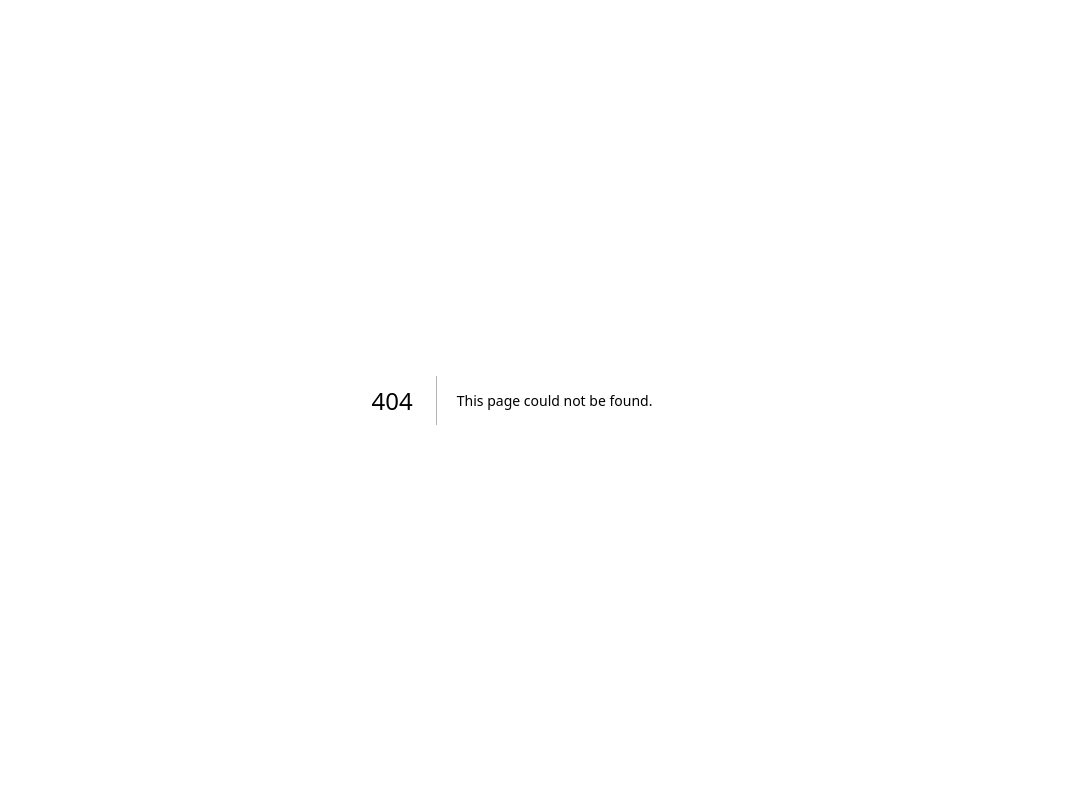
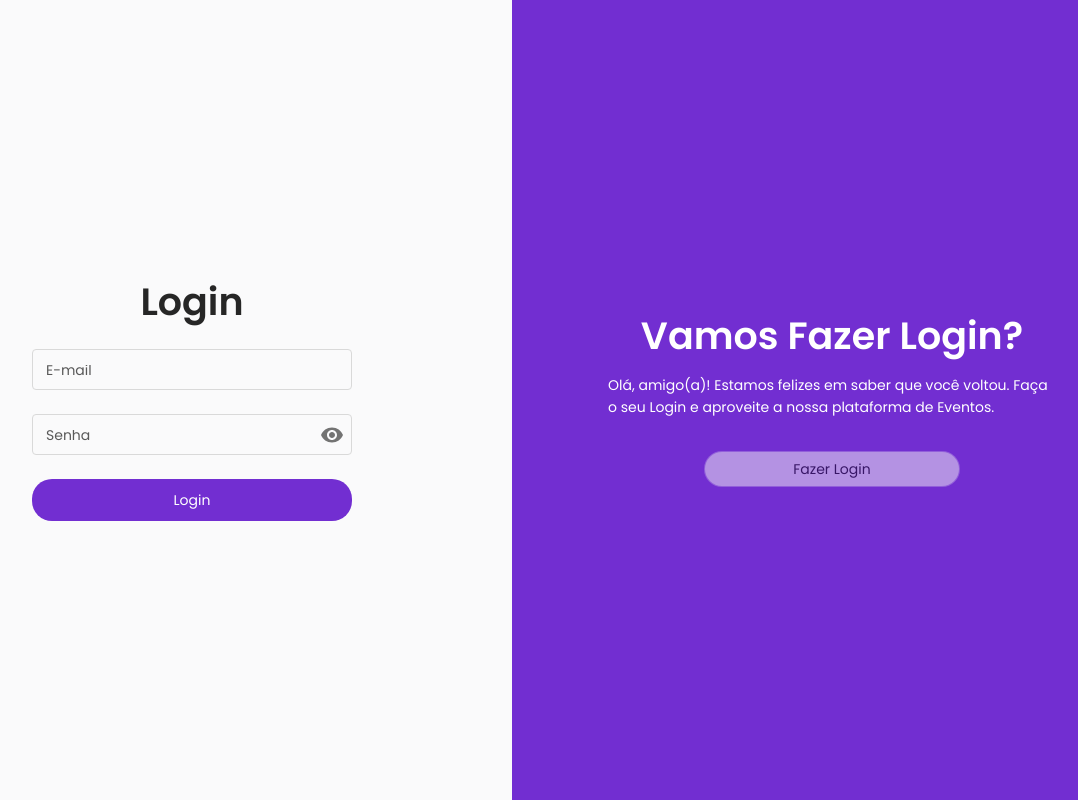
Before and after one commit to Ivisonj/IEvent-Frontend, a Next.js app in the folder ievent-frontend/: page /auth in a window 1280 px wide. Before the commit this address had no page. Shown: the whole page, without its empty margins (128-1206 px from the left). Built offline with nearby package versions, Linux system fonts and the light colour scheme; a web font is replaced by a local one.

Commit message:
feat: auth page creation

```diff
--- a/ievent-frontend/package.json
+++ b/ievent-frontend/package.json
@@ -13,6 +13,7 @@
     "@ant-design/icons": "^5.2.5",
     "@emotion/react": "^11.11.4",
     "@emotion/styled": "^11.11.0",
+    "@hookform/resolvers": "^3.3.4",
     "@mui/icons-material": "^5.15.12",
     "@mui/material": "^5.15.12",
     "@reduxjs/toolkit": "^2.2.1",
@@ -23,10 +24,12 @@
     "react-device-detect": "^2.2.3",
     "react-dom": "^18",
     "react-element-to-jsx-string": "^15.0.0",
+    "react-hook-form": "^7.51.3",
     "react-redux": "^9.1.0",
     "react-syntax-highlighter": "^15.5.0",
     "redux": "^5.0.1",
-    "simplebar-react": "^3.2.4"
+    "simplebar-react": "^3.2.4",
+    "zod": "^3.23.5"
   },
   "devDependencies": {
     "@types/lodash": "^4.14.197",
--- /dev/null
+++ b/ievent-frontend/src/app/auth/desktopAuthForm.tsx
@@ -0,0 +1,193 @@
+'use client'
+import { useState } from 'react'
+import { useForm } from 'react-hook-form'
+import { zodResolver } from '@hookform/resolvers/zod'
+import { VisibilityOff, Visibility } from '@mui/icons-material'
+import { z } from 'zod'
+import {
+  Box,
+  TextField,
+  Typography,
+  useTheme,
+  FormHelperText,
+  FormControl,
+  InputLabel,
+  OutlinedInput,
+  InputAdornment,
+  IconButton,
+} from '@mui/material'
+
+import IButton from '@/components/Ibutton'
+import TransparentButton from '@/components/transparentButton'
+
+const loginFormSchema = z.object({
+  email: z
+    .string()
+    .nonempty('Campo obrigatório')
+    .email('Formato de E-mail inválido'),
+  password: z
+    .string()
+    .nonempty('Campo obrigatório')
+    .min(4, 'No mínimo 4 caracteres'),
+})
+
+type loginFormData = z.infer<typeof loginFormSchema>
+
+const DesktopAuthForm = () => {
+  const theme = useTheme()
+  const [showPassword, setShowPassword] = useState(false)
+
+  const handleClickShowPassword = () => setShowPassword((show) => !show)
+
+  const handleMouseDownPassword = (
+    event: React.MouseEvent<HTMLButtonElement>,
+  ) => {
+    event.preventDefault()
+  }
+
+  const [isLogin, setIsLogin] = useState(true)
+
+  const handleClick = () => {
+    setIsLogin(!isLogin)
+  }
+
+  const {
+    register,
+    handleSubmit,
+    formState: { errors },
+  } = useForm<loginFormData>({
+    resolver: zodResolver(loginFormSchema),
+    mode: 'onChange',
+  })
+
+  const sendFormData = (data: any) => {
+    console.log(data)
+  }
+
+  const boxContent = isLogin
+    ? {
+      title: 'Vamos Fazer Login?',
+      message:
+        'Olá, amigo(a)! Estamos felizes em saber que você voltou. Faça o seu Login e aproveite a nossa plataforma de Eventos.',
+      buttonChildren: 'Fazer Login',
+    }
+    : {
+      title: 'Seja Bem-Vindo(a)!',
+      message:
+        'Olá, amigo(a)! Com alegria te apresento a nossa plataforma! Crie já a sua conta, gerencie seus evetos e aproveite. vamo ou bora?',
+      buttonChildren: 'Criar Conta',
+    }
+
+  return (
+    <Box width="100%" height="100%" display="flex">
+      <Box
+        position="relative"
+        left={isLogin ? `0%` : `50%`}
+        width="50%"
+        height="100%"
+        display="flex"
+        flexDirection="column"
+        justifyContent="center"
+        alignItems="center"
+        sx={{
+          bgcolor: 'inherit',
+          transition: theme.transitions.create('left', {
+            duration: theme.transitions.duration.standard,
+          }),
+        }}
+      >
+        <Typography variant="h1" mb={3}>
+          Login
+        </Typography>
+        <Box
+          width="50%"
+          height="auto"
+          display="flex"
+          justifyContent="center"
+          alignItems="center"
+        >
+          <Box
+            onSubmit={handleSubmit(sendFormData)}
+            component="form"
+            autoComplete="off"
+            width="100%"
+          >
+            <Box mb={3}>
+              <TextField
+                {...register('email')}
+                fullWidth
+                id="email-input"
+                label="E-mail"
+                variant="outlined"
+                error={Boolean(errors.email)}
+              />
+              {errors.email && (
+                <FormHelperText error>{errors.email.message}</FormHelperText>
+              )}
+            </Box>
+            <Box mb={3}>
+              <FormControl fullWidth variant="outlined">
+                <InputLabel htmlFor="outlined-adornment-password">
+                  Senha
+                </InputLabel>
+                <OutlinedInput
+                  {...register('password')}
+                  id="outlined-adornment-password"
+                  type={showPassword ? 'text' : 'password'}
+                  error={Boolean(errors.password)}
+                  endAdornment={
+                    <InputAdornment position="end">
+                      <IconButton
+                        aria-label="toggle password visibility"
+                        onClick={handleClickShowPassword}
+                        onMouseDown={handleMouseDownPassword}
+                        edge="end"
+                      >
+                        {showPassword ? <VisibilityOff /> : <Visibility />}
+                      </IconButton>
+                    </InputAdornment>
+                  }
+                  label="Password"
+                />
+              </FormControl>
+              {errors.password && (
+                <FormHelperText error>{errors.password.message}</FormHelperText>
+              )}
+            </Box>
+            <IButton type="submit">Login</IButton>
+          </Box>
+        </Box>
+      </Box>
+
+      <Box
+        position="absolute"
+        right={isLogin ? `0%` : `50%`}
+        width="50%"
+        height="100%"
+        display="flex"
+        flexDirection="column"
+        justifyContent="center"
+        alignItems="center"
+        sx={{
+          bgcolor: theme.palette.primary.main,
+          color: theme.palette.primary.contrastText,
+          transition: theme.transitions.create('right', {
+            duration: theme.transitions.duration.standard,
+          }),
+        }}
+      >
+        <Typography variant="h1" mb={2}>
+          {boxContent.title}
+        </Typography>
+        <Box width="70%" mb={4}>
+          <Typography>{boxContent.message}</Typography>
+        </Box>
+        <TransparentButton onClick={handleClick}>
+          {boxContent.buttonChildren}
+        </TransparentButton>
+      </Box>
+    </Box>
+  )
+}
+
+export default DesktopAuthForm
--- /dev/null
+++ b/ievent-frontend/src/app/auth/layout.tsx
@@ -0,0 +1,23 @@
+'use client'
+import * as React from 'react'
+import { Provider as ReduxProvider } from 'react-redux'
+import { ReactNode } from 'react'
+
+import ThemeCustomization from '@/themes'
+import { store } from '@/store'
+
+interface UserLayoutProps {
+  children: ReactNode
+}
+
+const AuthLayout = ({ children }: UserLayoutProps) => {
+  return (
+    <>
+      <ThemeCustomization>
+        <ReduxProvider store={store}>{children}</ReduxProvider>
+      </ThemeCustomization>
+    </>
+  )
+}
+
+export default AuthLayout
--- /dev/null
+++ b/ievent-frontend/src/app/auth/page.tsx
@@ -0,0 +1,13 @@
+import { Box } from '@mui/material'
+
+import DesktopAuthForm from './desktopAuthForm'
+
+const AuthPage = () => {
+  return (
+    <Box width="100vw" height="100vh">
+      <DesktopAuthForm />
+    </Box>
+  )
+}
+
+export default AuthPage
--- /dev/null
+++ b/ievent-frontend/src/components/Ibutton/index.tsx
@@ -0,0 +1,58 @@
+import { useTheme } from '@mui/material'
+import { Button } from '@mui/material'
+
+interface IButtonProps {
+  children: string
+  type: 'button' | 'submit'
+  bgColor?: string
+  hover?: string
+  width?: string
+  height?: string
+  m?: number
+  color?: string
+  my?: string
+  mx?: string
+  borderRadius?: string
+  onClick?: () => void
+}
+
+const IButton = ({
+  children,
+  type,
+  bgColor,
+  hover,
+  width,
+  height,
+  m,
+  color,
+  my,
+  mx,
+  borderRadius,
+  onClick,
+}: IButtonProps) => {
+  const theme = useTheme()
+
+  return (
+    <Button
+      type={type}
+      onClick={onClick}
+      variant="contained"
+      sx={{
+        borderRadius: `${borderRadius || '20px'}`,
+        width: `${width || '100%'}`,
+        height: `${height || '2.6rem'}`,
+        backgroundColor: `${bgColor || theme.palette.primary.main}`,
+        ':hover': { backgroundColor: `${hover}` },
+        textTransform: 'none',
+        m: m,
+        color: color,
+        my: my,
+        mx: mx,
+      }}
+    >
+      {children}
+    </Button>
+  )
+}
+
+export default IButton
--- /dev/null
+++ b/ievent-frontend/src/components/transparentButton/index.tsx
@@ -0,0 +1,30 @@
+import { Button, useTheme } from '@mui/material'
+
+interface TransparentButtonProps {
+  children: string
+  onClick?: () => void
+}
+
+const TransparentButton = ({ children, onClick }: TransparentButtonProps) => {
+  const theme = useTheme()
+  return (
+    <Button
+      onClick={onClick}
+      variant="outlined"
+      sx={{
+        width: '40%',
+        borderRadius: '20px',
+        bgcolor: theme.palette.grey[100],
+        color: theme.palette.common.black,
+        opacity: '50%',
+        '&:hover': {
+          bgcolor: theme.palette.grey[300],
+        },
+      }}
+    >
+      {children}
+    </Button>
+  )
+}
+
+export default TransparentButton
```
Also changed, not shown: ievent-frontend/src/app/page.tsx (+8 -3 lines), ievent-frontend/src/components/searchPageCard/index.tsx (+4 -16 lines), ievent-frontend/src/app/user/profile/profileContent.tsx (renamed from ievent-frontend/src/app/user/profile/profileContent/index.tsx), 1 other file (tests, documents, lock files or other folders).
